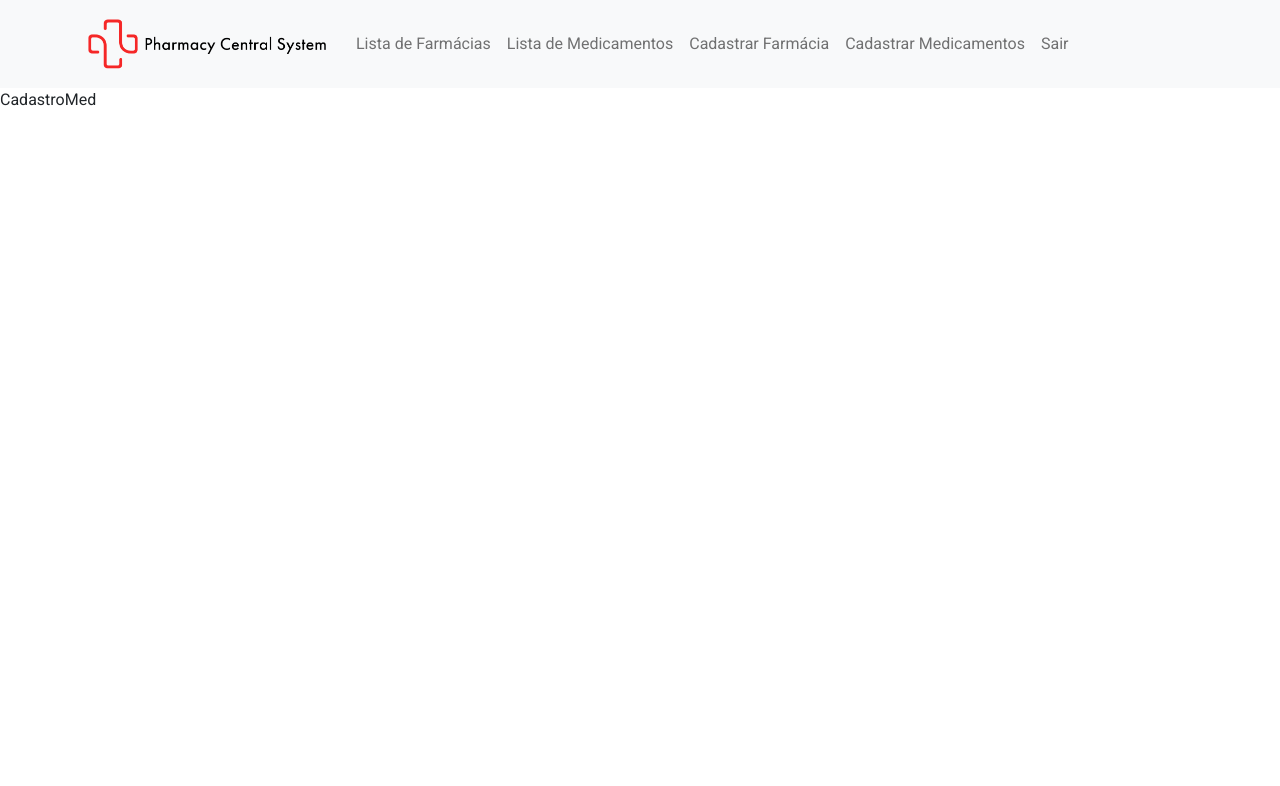
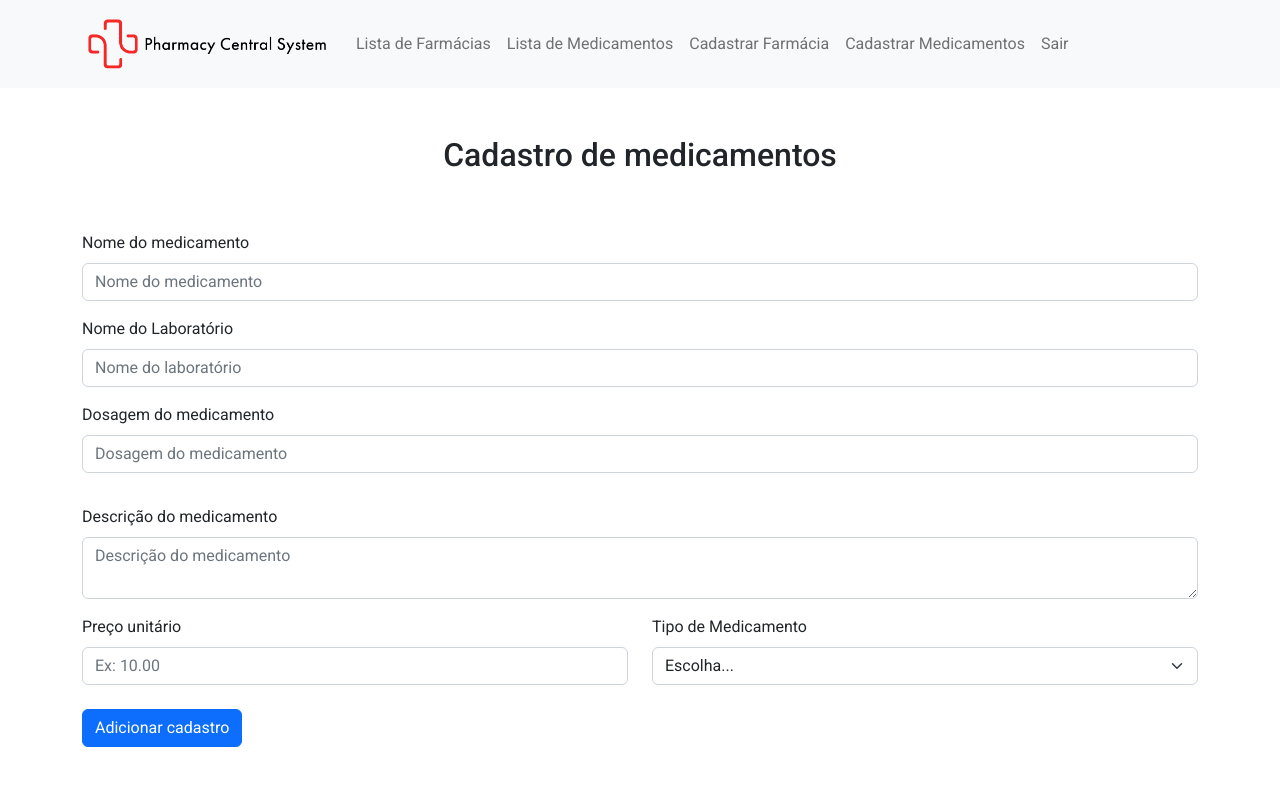
Before and after one commit to ThiagoThe/pharmacyCentralSystem, a React (Vite) app: page /cadastro-medicamentos in a window 1280 px wide. Shown: the top 786 px of the page. Built offline with nearby package versions, Linux system fonts and the light colour scheme.

Commit message:
feat: add inputs de cad. de medicamentos

```diff
--- a/src/pages/CadastroMed.jsx
+++ b/src/pages/CadastroMed.jsx
@@ -1,11 +1,80 @@
 import React from "react";
 import { Header } from "../components/Header/Header";
+import Button from "react-bootstrap/Button";
+import Col from "react-bootstrap/Col";
+import Form from "react-bootstrap/Form";
+import Row from "react-bootstrap/Row";
+import { Container } from "react-bootstrap";
 
 function CadastroMed() {
   return (
     <>
       <Header />
-      <p>CadastroMed</p>
+      <Container className="mt-5">
+        <Row className="mb-5 text-center">
+          <h2>Cadastro de medicamentos</h2>
+        </Row>
+
+        <Form>
+          <Row className="mb-3">
+            <Form.Group className="mb-3" controlId="formGridNomeMed">
+              <Form.Label>Nome do medicamento</Form.Label>
+              <Form.Control
+                type="text"
+                placeholder="Nome do medicamento"
+                required
+              />
+            </Form.Group>
+
+            <Form.Group className="mb-3" controlId="formGridLab">
+              <Form.Label>Nome do Laboratório</Form.Label>
+              <Form.Control
+                type="text"
+                placeholder="Nome do laboratório"
+                required
+              />
+            </Form.Group>
+
+            <Form.Group className="mb-3" controlId="formGridFanDosagem">
+              <Form.Label>Dosagem do medicamento</Form.Label>
+              <Form.Control
+                type="text"
+                placeholder="Dosagem do medicamento"
+                required
+              />
+            </Form.Group>
+          </Row>
+
+          <Row className="mb-4">
+            <Form.Group className="mb-3" controlId="formGridDescricao">
+              <Form.Label>Descrição do medicamento</Form.Label>
+              <Form.Control
+                as="textarea"
+                aria-label=""
+                placeholder="Descrição do medicamento"
+              />
+            </Form.Group>
+
+            <Form.Group as={Col} controlId="formGridPreco">
+              <Form.Label>Preço unitário</Form.Label>
+              <Form.Control type="text" placeholder="Ex: 10.00" required />
+            </Form.Group>
+
+            <Form.Group as={Col} controlId="formGridTipo">
+              <Form.Label>Tipo de Medicamento</Form.Label>
+              <Form.Select defaultValue="Escolha..." required>
+                <option>Escolha...</option>
+                <option>Medicamento controlado</option>
+                <option>Medicamento comum</option>
+              </Form.Select>
+            </Form.Group>
+          </Row>
+
+          <Button variant="primary" type="submit">
+            Adicionar cadastro
+          </Button>
+        </Form>
+      </Container>
     </>
   );
 }
```
